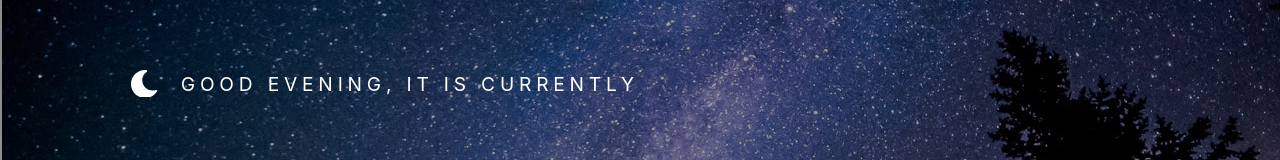
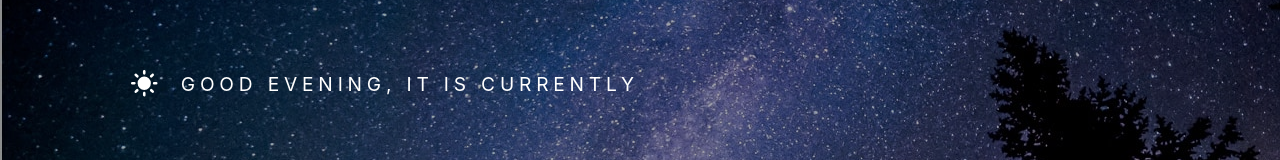
Before and after one commit to chiomaubaezuonu/clock-app, a React (Create React App) app: page / in a window 1280 px wide. Shown: the part 205-365 px from the top of the page. Built offline with nearby package versions, Linux system fonts and the light colour scheme; no server answers.

Commit message:
Modified styling

```diff
--- a/src/App.css
+++ b/src/App.css
@@ -45,7 +45,8 @@ body {
   /* Styles for the "expanded" state when more is true */
   /* height: calc(100vh - 58vh); */
   /* Adjust additional height as needed */
-  transform: translateY(-24.8rem);
+  /* formerly -24.8rem */
+  transform: translateY(-20.8rem);
   height: 100vh;
   transition: .5s;
   /* moves the element upwards on y-axic */
@@ -189,7 +190,7 @@ button {
 }
 
 .additional-data.active {
-  transform: translateY(-25rem);
+  transform: translateY(-23rem);
   transition: .5s;
 }
 
--- a/src/App.tsx
+++ b/src/App.tsx
@@ -100,8 +100,8 @@ function App() {
 
           <div className="greeting-div">
             {hour >= 10 && hour > 6 ?
-              <img src={moon} className='moon' alt='moon icon' /> :
-              <img src={sun} alt='sun icon' />}
+              <img src={sun} className='moon' alt='moon icon' /> :
+              <img src={moon} alt='sun icon' />}
             <h2 className='greeting'>  {hour >= 1 && hour < 12 ? "Good morning"
               : hour >= 12 && hour < 17 ? "Good afternoon"
                 : hour >= 6 && hour < 11
```
